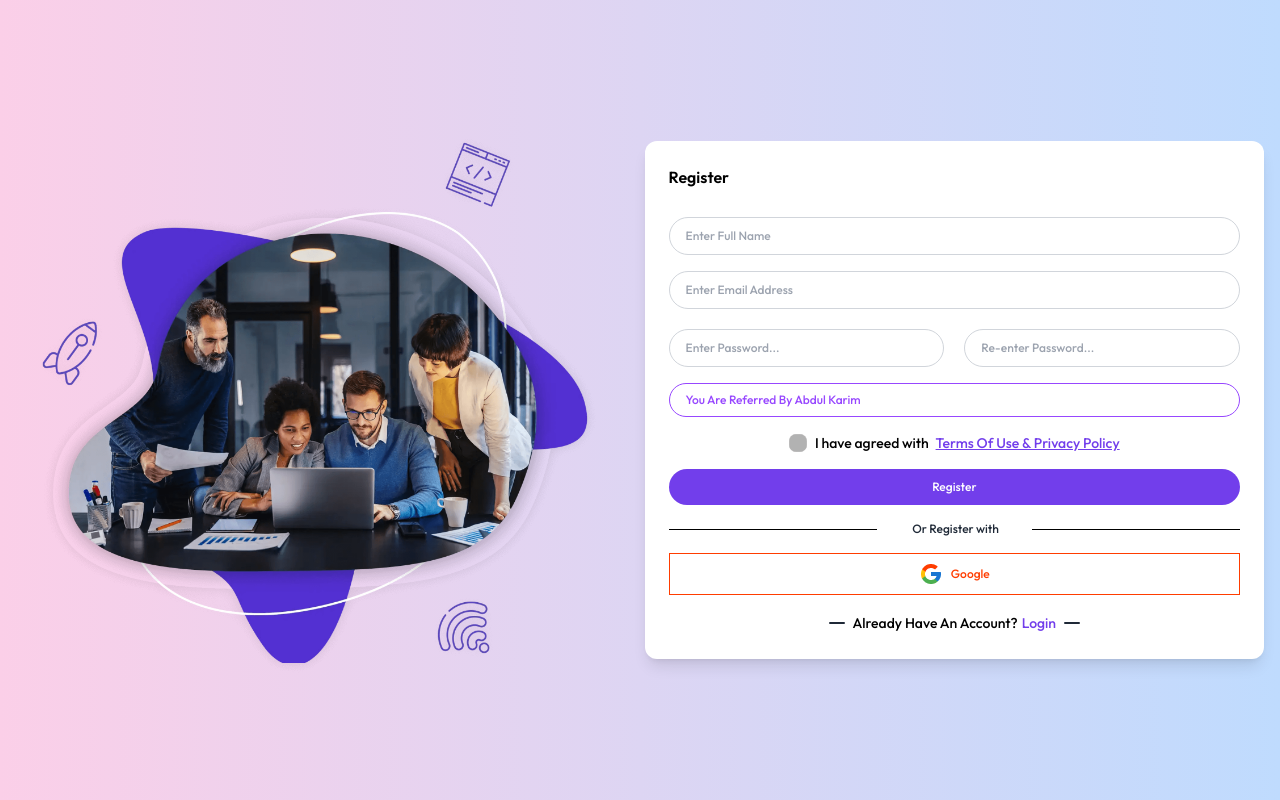
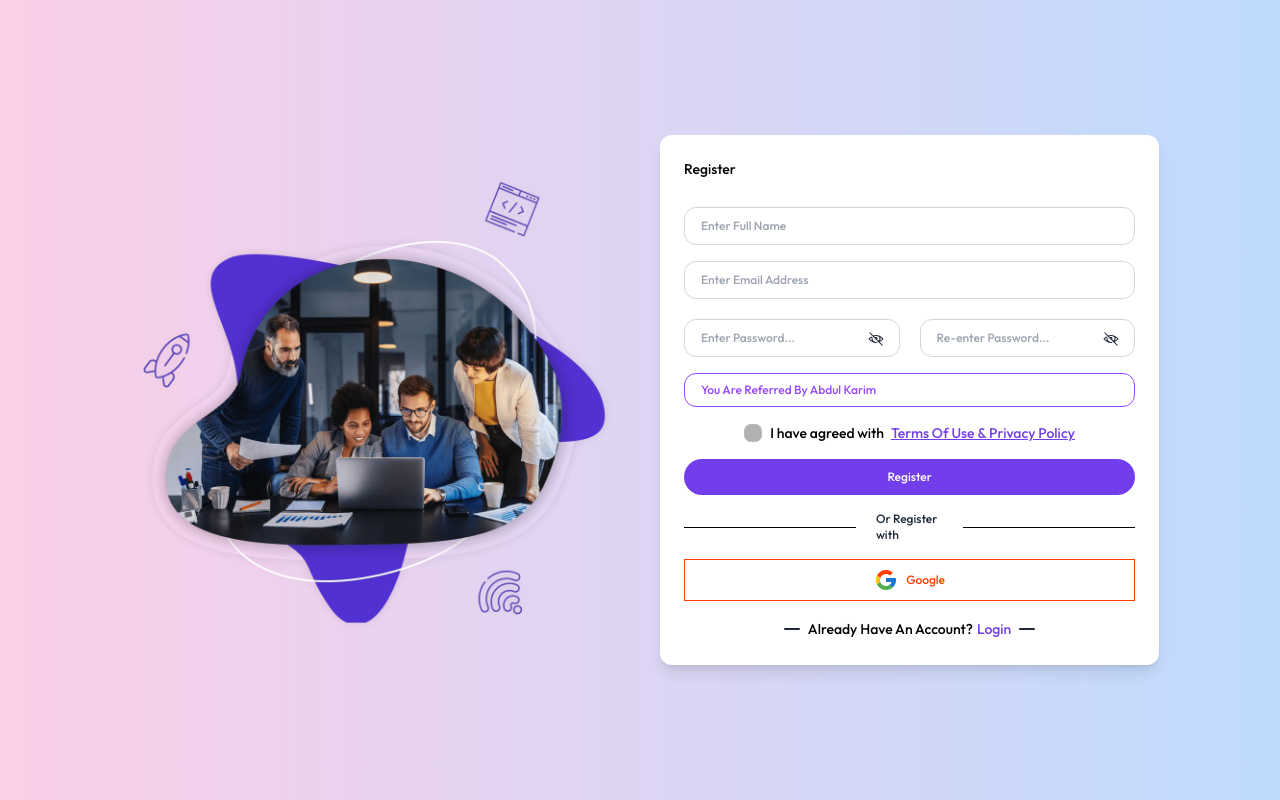
Before and after one commit to I-am-MoRsHeD/sm-user-portal, a Next.js app: page /auth/registration in a window 1280 px wide. Built offline with nearby package versions, Linux system fonts and the light colour scheme.

Commit message:
updated design problems

```diff
--- a/src/app/(dashboard)/user/dashboard/page.tsx
+++ b/src/app/(dashboard)/user/dashboard/page.tsx
@@ -42,7 +42,7 @@ const Page = () => {
     return (
         <div className='min-h-[calc(100vh-100px)]'>
             <Topbar>Dashboard</Topbar>
-            <div className='grid grid-cols-12 gap-5 mt-2 lg:mt-8 w-full '>
+            <div className='grid grid-cols-12 gap-5 mt-2 lg:mt-8 w-full pb-5'>
                 {/* First column */}
                 <div className='xl:col-span-7 lg:col-span-6 col-span-12 space-y-8'>
 
@@ -50,7 +50,7 @@ const Page = () => {
                         <Wallet />
                     </div>
 
-                    <div className='w-full mt-0 md:mt-5 lg:mt-0'>
+                    <div className='w-full mt-0 md:mt-5 lg:mt-0 h-[50vh] '>
                         <TotalTransactionsChart />
                     </div>
                 </div>
--- a/src/app/(dashboard)/user/recipients/edit-recipient/page.tsx
+++ b/src/app/(dashboard)/user/recipients/edit-recipient/page.tsx
@@ -34,12 +34,12 @@ const EditRecipientPage = () => {
 
     const onSubmit = async (data: any) => {
         const updatedInfo = {
-            city: data.city
+            data
         }
         console.log(updatedInfo);
         setLoading(true);
         try {
-            const res = await axiosInstance.patch(`/recipient/${id}`, updatedInfo);
+            const res = await axiosInstance.patch(`/recipient/${id}`, updatedInfo?.data);
             if (res.status === 200) {
                 refetch();
                 setLoading(false);
--- a/src/app/auth/login/components/LoginForm.tsx
+++ b/src/app/auth/login/components/LoginForm.tsx
@@ -13,6 +13,7 @@ import api from "@/components/hooks/useAxiosSecure";
 import Cookies from 'js-cookie';
 import LoadingSpinner from "@/components/common/Loading/LoadingSpinner";
 import toast from "react-hot-toast";
+import { LiaEyeSlashSolid, LiaEyeSolid } from "react-icons/lia";
 
 
 
@@ -121,7 +122,7 @@ const LoginForm = () => {
               onClick={togglePasswordVisibility}
               className="absolute top-3 right-4 text-xl"
             >
-              {showPassword ? <FaEye /> : <FaEyeSlash />}
+              {showPassword ? <LiaEyeSolid className='text-base' /> : <LiaEyeSlashSolid className='text-base' />}
             </button>
           </div>
 
--- a/src/app/auth/login/components/SocialLogin.tsx
+++ b/src/app/auth/login/components/SocialLogin.tsx
@@ -45,7 +45,7 @@ const SocialLogin = () => {
       </button>
       {/* </div> */}
       {route === "/auth/login" ? (
-        <div className="text-center  flex justify-center my-4 items-center gap-1">
+        <div className="text-center flex justify-center mt-4 items-center gap-1 ">
           <Minus className="" />
           <div className="text-black text-sm flex justify-center items-center">
             Do not have an account?{" "}
--- a/src/app/auth/login/page.tsx
+++ b/src/app/auth/login/page.tsx
@@ -26,9 +26,9 @@ const LoginPage = () => {
             </div>
           </div>
         ) : (
-          <div className='lg:flex items-center justify-center gap-5'>
+          <div className='lg:flex items-center justify-center gap-5 '>
             <div className='relative lg:block'>
-              <div className='hidden lg:block h-full mt-3'>
+              <div className='hidden lg:block h-full mt-3 '>
                 <Image
                   src="/auth/login_bg.png"
                   width={530}
@@ -37,7 +37,7 @@ const LoginPage = () => {
                 />
               </div>
             </div>
-            <div className='grid justify-items-center '>
+            <div className='w-full lg:w-[40%] '>
               <LoginForm />
             </div>
           </div>
--- a/src/app/auth/registration/page.tsx
+++ b/src/app/auth/registration/page.tsx
@@ -9,8 +9,8 @@ const Page = () => {
         <div className="bg-gradient-to-r from-pink-200 to-blue-200 min-h-screen w-full flex items-center justify-center">
             <div className="px-2 lg:px-4 sm:container">
                 <div className="lg:flex items-center justify-center gap-10">
-                    <div className="hidden lg:block">
-                        <div className="lg:block">
+                    <div className="hidden lg:block w-full lg:w-[40%]">
+                        <div className="lg:block ">
                             <Image
                                 src="/auth/register_bg.png"
                                 width={593}
@@ -21,7 +21,7 @@ const Page = () => {
                         </div>
                     </div>
                     {/* Registration Form Section */}
-                    <div className="w-full lg:w-[50%]">
+                    <div className="w-full lg:w-[40%]">
                         <RegistrationForm />
                     </div>
                 </div>
--- a/src/app/auth/reset-password/page.tsx
+++ b/src/app/auth/reset-password/page.tsx
@@ -40,7 +40,7 @@ const Page = () => {
                 if (res?.status === 200) {
                     reset();
 
-                    toast.error("Password has been reseted");
+                    toast.success("Password has been reseted");
                     router.push('/auth/login');
                 }
             }
--- a/src/components/auth/RegistrationForm.tsx
+++ b/src/components/auth/RegistrationForm.tsx
@@ -8,6 +8,7 @@ import useAuthContext from "../AuthContext/useAuthContext";
 import LoadingSpinner from "../common/Loading/LoadingSpinner";
 import { useRouter } from "next/navigation";
 import toast from "react-hot-toast";
+import { LiaEyeSlashSolid, LiaEyeSolid } from "react-icons/lia";
 
 
 interface FormData {
@@ -21,6 +22,8 @@ const RegistrationForm = () => {
   const [isChecked, setIsChecked] = useState(false); // State for checkbox
   const axiosIntance = useAxiosSecure();
   const { loading, setLoading }: any = useAuthContext();
+  const [showPassword, setShowPassword] = useState(false);
+  const [showRePassword, setShowRePassword] = useState(false);
   const baseURL = process.env.BASE_URL;
 
   const {
@@ -48,7 +51,7 @@ const RegistrationForm = () => {
           // router.push('/auth/verify-email')
         }
       };
-    } catch (error : any) {
+    } catch (error: any) {
       setLoading(false);
       toast.error("There is something wrong");
     }
@@ -61,8 +64,8 @@ const RegistrationForm = () => {
   };
 
   return (
-    <div className="bg-white rounded-xl shadow-lg px-2 lg:px-6 py-6 my-5 lg:my-10 w-full">
-      <h3 className="text-base font-semibold text-black">Register</h3>
+    <div className="bg-white rounded-xl shadow-lg px-2 lg:px-6 py-6 my-5 w-full">
+      <h3 className="text-black text-sm font-medium">Register</h3>
 
       <form className="space-y-4" onSubmit={handleSubmit(onSubmit)}>
         {/* Full Name Field */}
@@ -73,7 +76,7 @@ const RegistrationForm = () => {
               required: "Name is required",
               minLength: 3
             })}
-            className={`border border-gray-300 text-gray-900 focus:outline-none text-xs rounded-full block w-full py-2.5 px-4 dark:border-gray-600 bg-white mt-1 ${errors.fullName ? "border-red-500" : "border-gray-300"
+            className={`border border-gray-300 text-gray-900 focus:outline-none text-xs rounded-xl block w-full py-2.5 px-4 dark:border-gray-600 bg-white mt-1 ${errors.fullName ? "border-red-500" : "border-gray-300"
               }`}
             placeholder="Enter Full Name"
           />
@@ -99,7 +102,7 @@ const RegistrationForm = () => {
                 message: "Enter a valid email address",
               },
             })}
-            className={`border border-gray-300 text-gray-900 focus:outline-none text-xs rounded-full block w-full py-2.5 px-4 dark:border-gray-600 bg-white mt-1 ${errors.email ? "border-red-500" : "border-gray-300"
+            className={`border border-gray-300 text-gray-900 focus:outline-none text-xs rounded-xl block w-full py-2.5 px-4 dark:border-gray-600 bg-white mt-1 ${errors.email ? "border-red-500" : "border-gray-300"
               }`}
             placeholder="Enter Email Address"
           />
@@ -115,17 +118,24 @@ const RegistrationForm = () => {
           <div className="w-full">
             <div className="relative">
               <input
-                type="password"
+                type={showPassword ? "text" : "password"}
                 {...register("password", {
                   required: "Password is required",
                   minLength: 8,
                   maxLength: 20,
                   pattern: /^(?=.*[a-z])(?=.*[A-Z])(?=.*[0-9])(?=.*[!@#$%^&*])/
                 })}
-                className={`border border-gray-300 text-gray-900 focus:outline-none text-xs rounded-full block w-full py-2.5 px-4 dark:border-gray-600 bg-white mt-1 ${errors.password ? "border-red-500" : "border-gray-300"
+                className={`border border-gray-300 text-gray-900 focus:outline-none text-xs rounded-xl block w-full py-2.5 px-4 dark:border-gray-600 bg-white mt-1 ${errors.password ? "border-red-500" : "border-gray-300"
                   }`}
                 placeholder="Enter Password..."
               />
+              <button
+                type="button"
+                onClick={() => setShowPassword(!showPassword)}
+                className="absolute top-3 right-4 text-xl"
+              >
+                {showPassword ? <LiaEyeSolid className='text-base' /> : <LiaEyeSlashSolid className='text-base' />}
+              </button>
             </div>
             {errors.password?.type == "required" && (
               <span className='text-red-600 text-xs -mt-5'>Password is required</span>
@@ -144,17 +154,24 @@ const RegistrationForm = () => {
           <div className="w-full">
             <div className="relative">
               <input
-                type="password"
+                type={showRePassword ? "text" : "password"}
                 {...register("repassword", {
                   required: "Password is required",
                   minLength: 8,
                   maxLength: 20,
                   pattern: /^(?=.*[a-z])(?=.*[A-Z])(?=.*[0-9])(?=.*[!@#$%^&*])/
                 })}
-                className={`border border-gray-300 text-gray-900 focus:outline-none text-xs rounded-full block w-full py-2.5 px-4 dark:border-gray-600 bg-white mt-1 ${errors.repassword ? "border-red-500" : "border-gray-300"
+                className={`border border-gray-300 text-gray-900 focus:outline-none text-xs rounded-xl block w-full py-2.5 px-4 dark:border-gray-600 bg-white mt-1 ${errors.repassword ? "border-red-500" : "border-gray-300"
                   }`}
                 placeholder="Re-enter Password..."
               />
+              <button
+                type="button"
+                onClick={() => setShowRePassword(!showRePassword)}
+                className="absolute top-3 right-4 text-xl"
+              >
+                {showRePassword ? <LiaEyeSolid className='text-base' /> : <LiaEyeSlashSolid className='text-base' />}
+              </button>
             </div>
             {errors.repassword?.type == "required" && (
               <span className='text-red-600 text-xs -mt-5'>Password is required</span>
@@ -171,7 +188,7 @@ const RegistrationForm = () => {
           </div>
         </div>
 
-        <div className="border-[1.5px] border-[#9747FF] w-full p-2 rounded-full">
+        <div className="border-[1.5px] border-[#9747FF] w-full p-2 rounded-xl">
           <h4 className="text-[#9747FF] text-xs px-2">
             You Are Referred By Abdul Karim
           </h4>
@@ -262,8 +279,6 @@ const RegistrationForm = () => {
             {loading ? <LoadingSpinner className="h-4 w-4" /> : 'Register'}
           </button>
         </div>
-
-
         <SocialLogin />
       </form>
     </div>
--- a/src/components/dashboard/SendMoneyLog/SendMoneyLog.tsx
+++ b/src/components/dashboard/SendMoneyLog/SendMoneyLog.tsx
@@ -23,7 +23,7 @@ const SendMoneyLog = () => {
         setId(id);
     }
     return (
-        <div className='lg:mt-0 lg:h-[69vh] overflow-auto custom-scrollbar scroll-smooth w-full '>
+        <div className='lg:mt-0 lg:h-[89vh] 2xl:h-[82vh] 3xl:h-[79vh] 4xl:h-[77vh] overflow-auto custom-scrollbar scroll-smooth w-full'>
             <div className='flex justify-between mb-5'>
                 <h2 className='text-sm lg:text-base font-semibold'>Send Money Log</h2>
                 <button className='bg-[#723EEB] hover:bg-[#6125ec] duration-500 rounded-3xl lg:text-base font-bold text-white text-xs px-3 lg:px-5 py-1'>
@@ -42,7 +42,7 @@ const SendMoneyLog = () => {
                                 onClick={() => toggleCard(data.id)}
                                 className='flex flex-row justify-between items-center'>
                                 <div className="flex items-center">
-                                    <div className="bg-[#F3F2F2] group-hover:bg-red-400 duration-200 group-hover:text-white p-2 rounded-full mr-4">
+                                    <div className="bg-[#F3F2F2] group-hover:bg-[#723EEB] duration-200 group-hover:text-white p-2 rounded-full mr-4">
                                         <GoArrowUp className={`text-base  sm:text-2xl ${open[data.id] ? 'rotate-0' : '-rotate-180'} transition-all duration-300`} />
                                     </div>
                                     <div>
--- a/src/components/dashboard/TotalTransactionsChart/TotalTransactionsChart.tsx
+++ b/src/components/dashboard/TotalTransactionsChart/TotalTransactionsChart.tsx
@@ -197,13 +197,13 @@ const TotalTransactionsChart = () => {
             <div className="bg-white pt-6 rounded-xl">
                 <h1 className="font-semibold pl-4">Total Transaction Chart</h1>
                 <div className="hidden lg:block">
-                    <ResponsiveContainer width="99%" height="50%" aspect={4}>
+                    <ResponsiveContainer width="99%" height="100%" aspect={2.3}>
                         <LineChart margin={{
                             top: 40,
                             right: 10,
                             left: -30,
                             bottom: -0,
-                        }} width={1000} height={300} data={data}>
+                        }} width={1000} height={500} data={data}>
 
                             <CartesianGrid strokeDasharray="0 0" y={Infinity} />
                             <XAxis dataKey="name" axisLine={false} className="text-[8px]" axisType="radiusAxis" />
```
